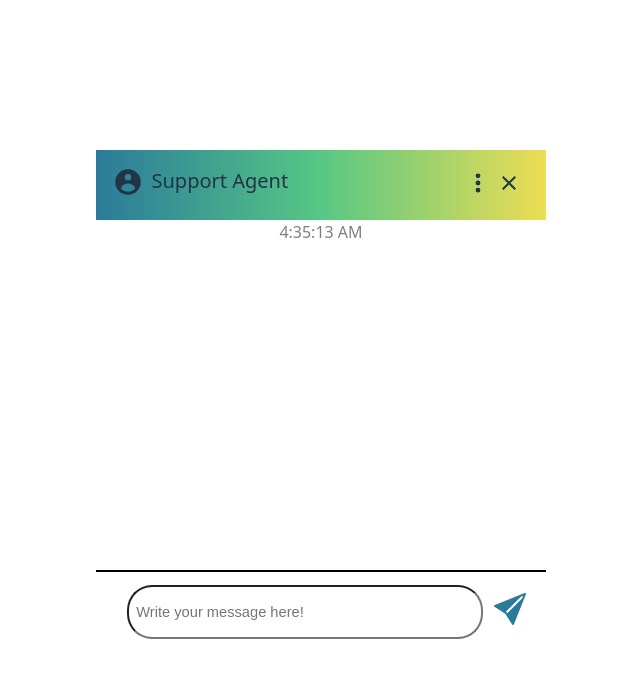
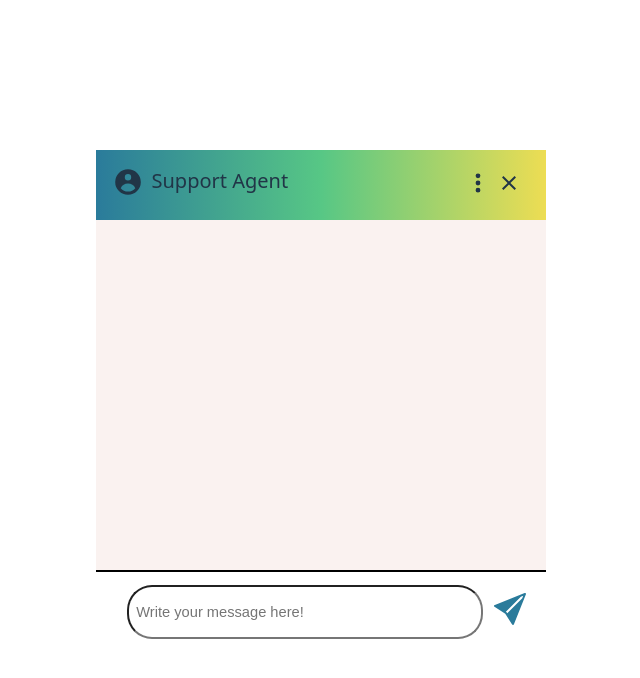
Before and after one commit to ronBP95/chatboss_js, a React (Vite) app: page / in a window 1280 px wide. Shown: the top 678 px of the page, without its empty margins (319-959 px from the left). Built offline with nearby package versions, Linux system fonts and the light colour scheme.

Commit message:
Chatbot frontend built

```diff
--- a/src/App.css
+++ b/src/App.css
@@ -38,9 +38,10 @@
 }
 
 .chatBox {
-  /* background-color: red; */
+  background-color: #FAF2F0;
   height: 70%;
   color: black;
+  overflow-y: auto;
 }
 
 .time {
--- a/src/App.jsx
+++ b/src/App.jsx
@@ -1,5 +1,5 @@
 import './App.css'
-import { useState, useEffect } from 'react';
+import { useState, useEffect, useRef } from 'react';
 
 // Icon Imports
 import { HiUserCircle, HiDotsVertical } from "react-icons/hi";
@@ -23,7 +23,39 @@ function App() {
     };
   }, []); // Empty dependency array ensures this effect runs only once on mount
 
-  const [text, setText] = useState("");
+  // Initial Text Message
+  const [messages, setMessages] = useState([
+  { role: "bot", text: "Hi! How can I help you today?" }
+  ]);
+
+  // Initial Input
+  const [input, setInput] = useState("");
+
+  // Text Submission Variables
+  const addMessage = (role, text) => {
+  setMessages((prev) => [...prev, { role, text }]);
+  };
+
+  const handleSend = () => {
+  if (input.trim() === "") return;
+
+  addMessage("user", input);
+
+  // Example bot response:
+  setTimeout(() => {
+    addMessage("bot", "Got it! I'll look into that.");
+  }, 500);
+
+  setInput(""); // clear input field
+  };
+
+  // Scroll to bottom on chat response send
+  const chatEndRef = useRef(null);
+
+  // Nice effect to scroll to new message
+  useEffect(() => {
+  chatEndRef.current?.scrollIntoView({ behavior: "smooth" });
+  }, [messages]);
 
   return (
     <>
@@ -40,16 +72,31 @@ function App() {
             </div>
 
             <div className="chatBox">
-      <div className='time'>{currentDateTime.toLocaleTimeString()}</div>
+              <div className='time'>{currentDateTime.toLocaleTimeString()}</div>
+                  <div style={{ height: "400px", overflowY: "auto", padding: "10px" }}>
+              {messages.map((msg, i) => (
+                <div key={i} style={{ textAlign: msg.role === "user" ? "right" : "left" }}>
+                  <div style={{ margin: "5px 0" }}>
+                    <strong>{msg.role}:</strong> {msg.text}
+                  </div>
+                </div>
+              ))}
+              <div ref={chatEndRef} />
+              <div style={{ marginTop: "10px" }}>
+            </div>
+    </div>
             </div>
             <div className="chatInput">
                 <input
                  type='text'
+                 value={input}
                  placeholder='Write your message here!'
+                 onChange={(e) => setInput(e.target.value)}
+                 onKeyDown={(e) => e.key === "Enter" && handleSend()}
                  style={{ fontSize: '11pt' }}
                 />
                 <div className="buttons">
-                  <BsFillSendFill size="2em"/>
+                  <BsFillSendFill size="2em" onClick={handleSend}/>
                 </div>
             </div>
       </div>
```
